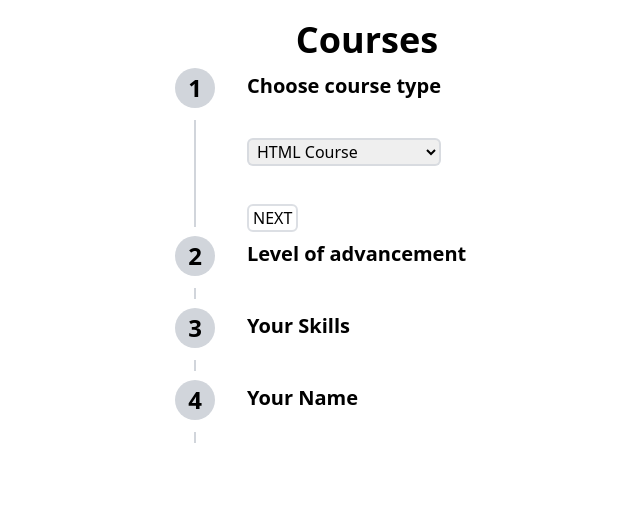
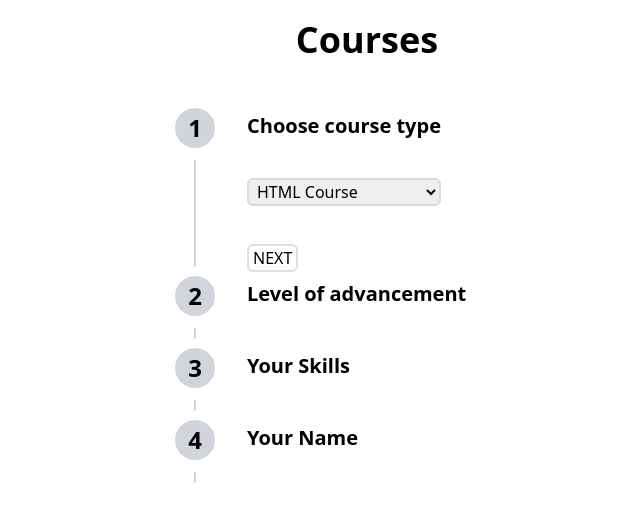
Before and after one commit to Mnigos/conditional-form, a Next.js app: page / in a window 1280 px wide. Shown: the top 522 px of the page, without its empty margins (273-913 px from the left). Built offline with nearby package versions, Linux system fonts and the light colour scheme.

Commit message:
refactor(Form): add margin top on form

```diff
--- a/components/Form.tsx
+++ b/components/Form.tsx
@@ -53,7 +53,7 @@ export default function Form() {
   }
 
   return (
-    <form onSubmit={handleSubmitForm}>
+    <form onSubmit={handleSubmitForm} className="mt-10">
       <FormElement
         show={currentStep === 1}
         title="Choose course type"
```
